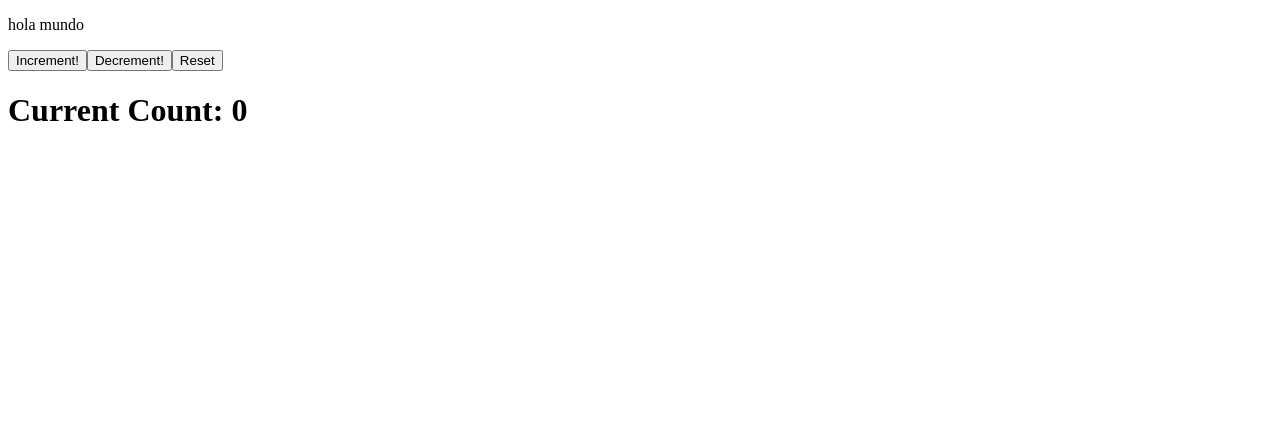
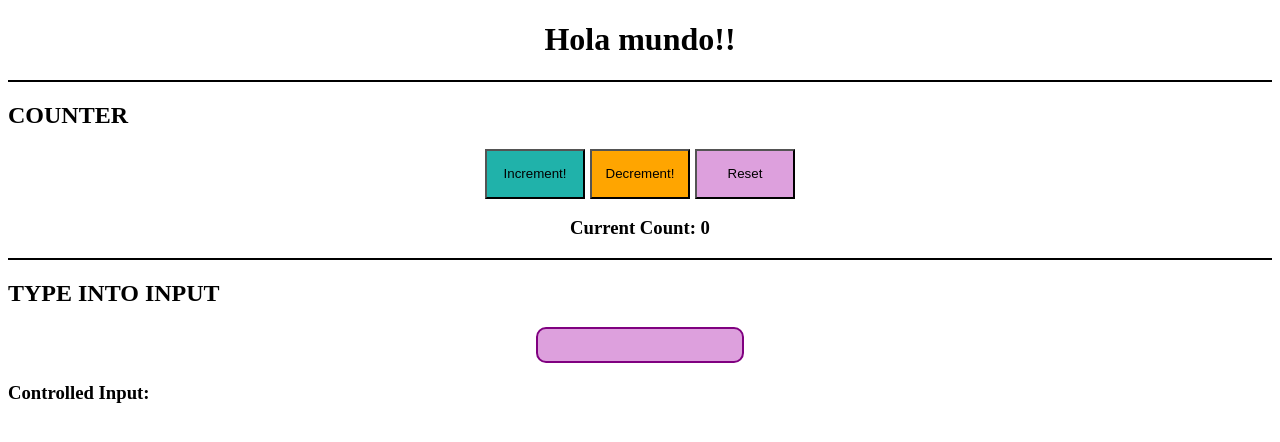
Before and after one commit to irenemanas/react-exercises, a React (Create React App) app: page / in a window 1280 px wide. Shown: the top 442 px of the page. Built offline with nearby package versions, Linux system fonts and the light colour scheme.

Commit message:
Add styles and ControlledInput component

```diff
--- a/public/index.html
+++ b/public/index.html
@@ -10,7 +10,7 @@
     <title>React exercises</title>
   </head>
   <body class="page">
-    <noscript>You need to enable JavaScript to run this app.</noscript>
+    <script type="text/javascript"></script>
     <div id="root"></div>
   </body>
 </html>
--- a/src/components/App.js
+++ b/src/components/App.js
@@ -1,10 +1,11 @@
 import React from "react";
+import "../style/App.scss";
 
 class App extends React.Component {
   render() {
     return (
       <div>
-        <p>hola mundo</p>
+        <h1 className='title'>Hola mundo!!</h1>
       </div>
     );
   }
--- /dev/null
+++ b/src/components/ControlledInput.js
@@ -0,0 +1,34 @@
+import React from "react";
+import "../style/_controlledInput.scss";
+
+class ControlledInput extends React.Component {
+  constructor(props) {
+    super(props);
+    this.state = {
+      input: " ",
+    };
+    // Change code below this line
+    this.handleChange = this.handleChange.bind(this);
+    // Change code above this line
+  }
+  // Change code below this line
+  handleChange(event) {
+    this.setState({
+      input: event.target.value,
+    });
+  }
+  // Change code above this line
+  render() {
+    return (
+      <div className='ctrl-input'>
+        <h2>TYPE INTO INPUT</h2>
+        <div className='input-cont'>
+          <input type='text' value={this.state.value} onChange={this.handleChange} className='input' />
+        </div>
+        <h3>Controlled Input: {this.state.input}</h3>
+      </div>
+    );
+  }
+}
+
+export default ControlledInput;
--- a/src/components/Counter.js
+++ b/src/components/Counter.js
@@ -1,4 +1,5 @@
 import React from "react";
+import "../style/_counter.scss";
 
 class Counter extends React.Component {
   constructor(props) {
@@ -25,7 +26,9 @@ class Counter extends React.Component {
   // Change code above this line
   render() {
     return (
-      <div>
+      <div className='counter'>
+        <h2>COUNTER</h2>
+        <div className='btn'>
           <button className='inc' onClick={this.increment}>
             Increment!
           </button>
@@ -35,7 +38,8 @@ class Counter extends React.Component {
           <button className='reset' onClick={this.reset}>
             Reset
           </button>
-        <h1>Current Count: {this.state.count}</h1>
+        </div>
+        <h3 className='result'>Current Count: {this.state.count}</h3>
       </div>
     );
   }
--- a/src/index.js
+++ b/src/index.js
@@ -3,12 +3,14 @@ import ReactDOM from "react-dom";
 import "./style/index.scss";
 import App from "./components/App";
 import Counter from "./components/Counter";
+import ControlledInput from "./components/ControlledInput";
 import { HashRouter } from "react-router-dom";
 
 ReactDOM.render(
   <HashRouter>
     <App />
     <Counter />
+    <ControlledInput />
   </HashRouter>,
   document.getElementById("root")
 );
--- a/src/style/App.scss
+++ b/src/style/App.scss
@@ -0,0 +1,5 @@
+.title {
+  display: flex;
+  align-items: center;
+  justify-content: center;
+}
--- /dev/null
+++ b/src/style/_controlledInput.scss
@@ -0,0 +1,16 @@
+.ctrl-input {
+  border-top: 2px black solid;
+}
+.input-cont {
+  display: flex;
+  justify-content: center;
+  align-items: center;
+}
+.input {
+  width: 200px;
+  height: 30px;
+  background-color: plum;
+  border: 2px purple solid;
+  border-radius: 10px;
+  outline: none;
+}
--- /dev/null
+++ b/src/style/_counter.scss
@@ -0,0 +1,30 @@
+.counter {
+  border-top: 2px black solid;
+}
+.btn {
+  display: flex;
+  justify-content: center;
+  align-items: center;
+}
+.inc {
+  width: 100px;
+  height: 50px;
+  background-color: lightseagreen;
+}
+.dec {
+  width: 100px;
+  height: 50px;
+  background-color: orange;
+  margin-left: 5px;
+}
+.reset {
+  width: 100px;
+  height: 50px;
+  background-color: plum;
+  margin-left: 5px;
+}
+.result {
+  display: flex;
+  justify-content: center;
+  align-items: center;
+}
```
Lines whose indentation alone changed are shown as unchanged.
